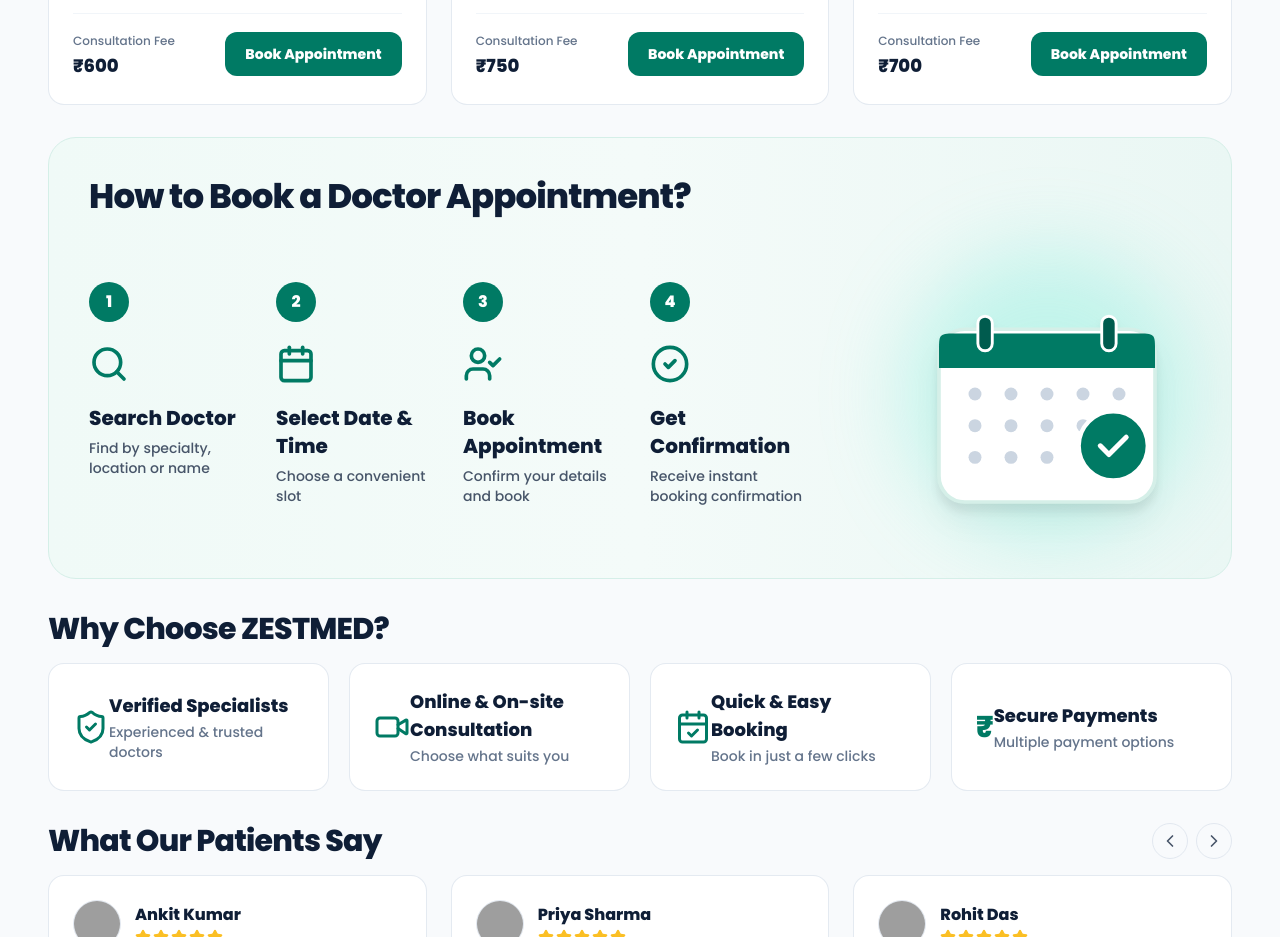
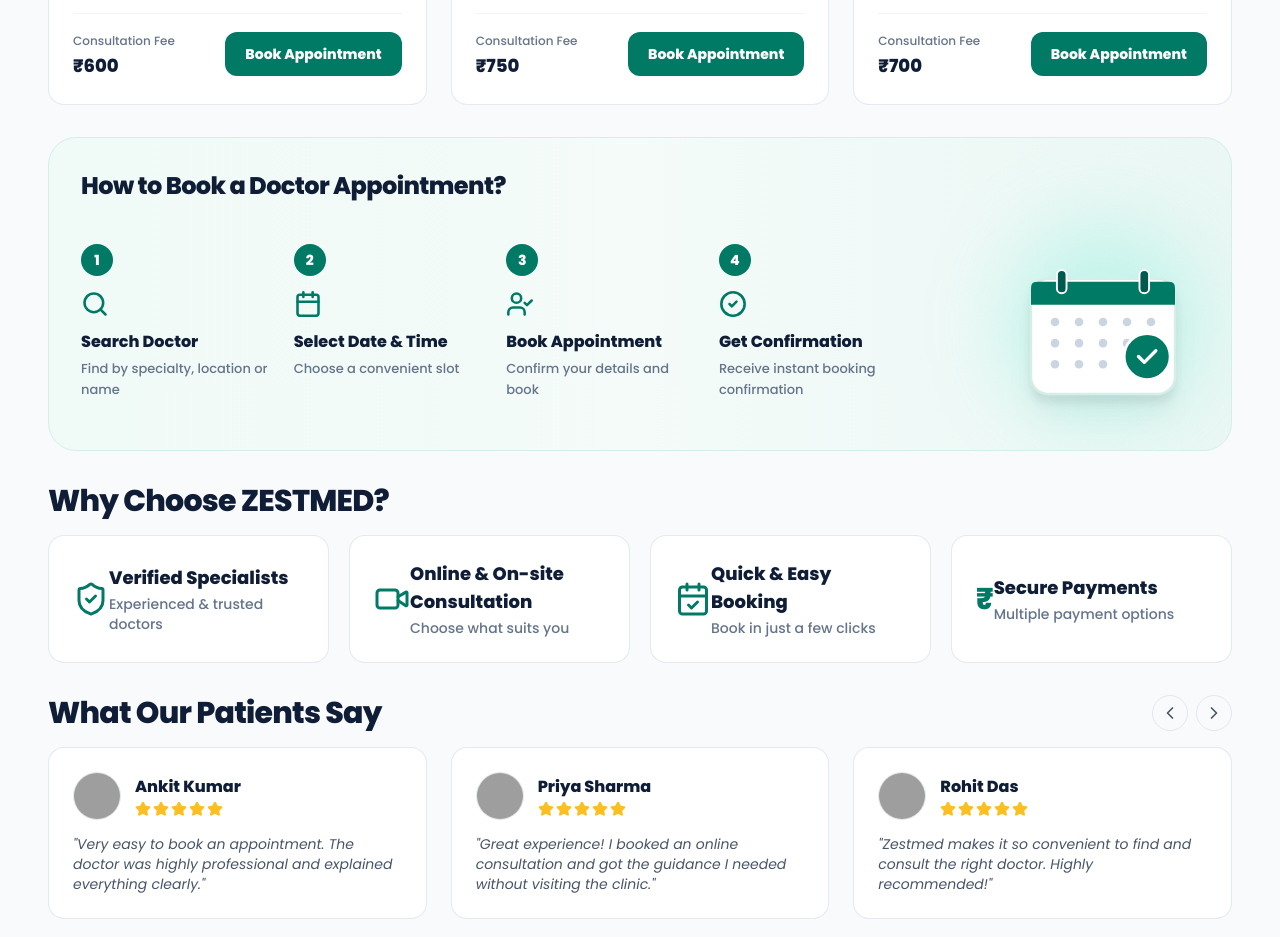
Before and after one commit to Ajayendra30/ZESTMED, a React (Vite) app: page /doctor in a window 1280 px wide. Shown: the part 1140-2077 px from the top of the page. Built offline with nearby package versions, Linux system fonts and the light colour scheme; grey boxes are pictures that could not be loaded.

Commit message:
Decrease text, icons, and calendar illustration sizes in How to Book section on Doctor Appointment page

```diff
--- a/src/pages/DoctorAppointmentPage.jsx
+++ b/src/pages/DoctorAppointmentPage.jsx
@@ -563,86 +563,86 @@ export default function DoctorAppointmentPage() {
         {/* ========================================================================= */}
         {/* 5. HOW TO BOOK A DOCTOR APPOINTMENT? (Matches Reference Image)            */}
         {/* ========================================================================= */}
-        <section className="rounded-[28px] bg-gradient-to-r from-[#F0FAF7] via-[#F4FBF9] to-[#EAF7F4] border border-[#D5EFE8] p-6 sm:p-8 lg:p-10 relative overflow-hidden shadow-2xs">
+        <section className="rounded-[28px] bg-gradient-to-r from-[#F0FAF7] via-[#F4FBF9] to-[#EAF7F4] border border-[#D5EFE8] p-6 sm:p-7 lg:p-8 relative overflow-hidden shadow-2xs">
 
-          <h2 className="text-2xl sm:text-3xl lg:text-[34px] font-black text-[#0F1E36] tracking-tight mb-7 sm:mb-9">
+          <h2 className="text-xl sm:text-2xl font-black text-[#0F1E36] tracking-tight mb-5 sm:mb-6">
             How to Book a Doctor Appointment?
           </h2>
 
-          <div className="grid grid-cols-1 lg:grid-cols-12 gap-8 items-center">
+          <div className="grid grid-cols-1 lg:grid-cols-12 gap-6 lg:gap-8 items-center">
 
-            {/* Left: 4-Step Interactive Flow with Larger Icons & Typography */}
-            <div className="lg:col-span-8 grid grid-cols-1 sm:grid-cols-4 gap-5 sm:gap-6 items-start">
+            {/* Left: 4-Step Interactive Flow - Balanced Typography & Proportions */}
+            <div className="lg:col-span-9 grid grid-cols-1 sm:grid-cols-4 gap-4 sm:gap-5 items-start">
 
               {/* Step 1 */}
               <div className="flex flex-col items-start relative text-left">
-                <div className="w-9 h-9 sm:w-10 sm:h-10 rounded-full bg-[#007A64] text-white text-sm sm:text-base font-black flex items-center justify-center mb-3.5 shadow-2xs">
+                <div className="w-7 h-7 sm:w-8 sm:h-8 rounded-full bg-[#007A64] text-white text-xs sm:text-sm font-black flex items-center justify-center mb-2.5 shadow-2xs">
                   1
                 </div>
-                <div className="w-12 sm:w-14 h-12 sm:h-14 flex items-center justify-start mb-3 text-[#007A64]">
-                  <Search className="w-8 sm:w-10 h-8 sm:h-10 text-[#007A64] stroke-[2.2]" />
+                <div className="w-8 sm:w-9 h-8 sm:h-9 flex items-center justify-start mb-2 text-[#007A64]">
+                  <Search className="w-6 sm:w-7 h-6 sm:h-7 text-[#007A64] stroke-[2.2]" />
                 </div>
-                <h4 className="text-base sm:text-lg lg:text-xl font-black text-[#0F1E36] leading-snug">
+                <h4 className="text-sm sm:text-base font-black text-[#0F1E36] leading-snug">
                   Search Doctor
                 </h4>
-                <p className="text-xs sm:text-sm text-slate-600 font-medium mt-1.5 leading-relaxed">
+                <p className="text-xs sm:text-[13px] text-slate-500 font-medium mt-1 leading-relaxed">
                   Find by specialty, location or name
                 </p>
               </div>
 
               {/* Step 2 */}
               <div className="flex flex-col items-start relative text-left">
-                <div className="w-9 h-9 sm:w-10 sm:h-10 rounded-full bg-[#007A64] text-white text-sm sm:text-base font-black flex items-center justify-center mb-3.5 shadow-2xs">
+                <div className="w-7 h-7 sm:w-8 sm:h-8 rounded-full bg-[#007A64] text-white text-xs sm:text-sm font-black flex items-center justify-center mb-2.5 shadow-2xs">
                   2
                 </div>
-                <div className="w-12 sm:w-14 h-12 sm:h-14 flex items-center justify-start mb-3 text-[#007A64]">
-                  <Calendar className="w-8 sm:w-10 h-8 sm:h-10 text-[#007A64] stroke-[2.2]" />
+                <div className="w-8 sm:w-9 h-8 sm:h-9 flex items-center justify-start mb-2 text-[#007A64]">
+                  <Calendar className="w-6 sm:w-7 h-6 sm:h-7 text-[#007A64] stroke-[2.2]" />
                 </div>
-                <h4 className="text-base sm:text-lg lg:text-xl font-black text-[#0F1E36] leading-snug">
+                <h4 className="text-sm sm:text-base font-black text-[#0F1E36] leading-snug">
                   Select Date & Time
                 </h4>
-                <p className="text-xs sm:text-sm text-slate-600 font-medium mt-1.5 leading-relaxed">
+                <p className="text-xs sm:text-[13px] text-slate-500 font-medium mt-1 leading-relaxed">
                   Choose a convenient slot
                 </p>
               </div>
 
               {/* Step 3 */}
               <div className="flex flex-col items-start relative text-left">
-                <div className="w-9 h-9 sm:w-10 sm:h-10 rounded-full bg-[#007A64] text-white text-sm sm:text-base font-black flex items-center justify-center mb-3.5 shadow-2xs">
+                <div className="w-7 h-7 sm:w-8 sm:h-8 rounded-full bg-[#007A64] text-white text-xs sm:text-sm font-black flex items-center justify-center mb-2.5 shadow-2xs">
                   3
                 </div>
-                <div className="w-12 sm:w-14 h-12 sm:h-14 flex items-center justify-start mb-3 text-[#007A64]">
-                  <UserCheck className="w-8 sm:w-10 h-8 sm:h-10 text-[#007A64] stroke-[2.2]" />
+                <div className="w-8 sm:w-9 h-8 sm:h-9 flex items-center justify-start mb-2 text-[#007A64]">
+                  <UserCheck className="w-6 sm:w-7 h-6 sm:h-7 text-[#007A64] stroke-[2.2]" />
                 </div>
-                <h4 className="text-base sm:text-lg lg:text-xl font-black text-[#0F1E36] leading-snug">
+                <h4 className="text-sm sm:text-base font-black text-[#0F1E36] leading-snug">
                   Book Appointment
                 </h4>
-                <p className="text-xs sm:text-sm text-slate-600 font-medium mt-1.5 leading-relaxed">
+                <p className="text-xs sm:text-[13px] text-slate-500 font-medium mt-1 leading-relaxed">
                   Confirm your details and book
                 </p>
               </div>
 
               {/* Step 4 */}
               <div className="flex flex-col items-start relative text-left">
-                <div className="w-9 h-9 sm:w-10 sm:h-10 rounded-full bg-[#007A64] text-white text-sm sm:text-base font-black flex items-center justify-center mb-3.5 shadow-2xs">
+                <div className="w-7 h-7 sm:w-8 sm:h-8 rounded-full bg-[#007A64] text-white text-xs sm:text-sm font-black flex items-center justify-center mb-2.5 shadow-2xs">
                   4
                 </div>
-                <div className="w-12 sm:w-14 h-12 sm:h-14 flex items-center justify-start mb-3 text-[#007A64]">
-                  <CheckCircle2 className="w-8 sm:w-10 h-8 sm:h-10 text-[#007A64] stroke-[2.2]" />
+                <div className="w-8 sm:w-9 h-8 sm:h-9 flex items-center justify-start mb-2 text-[#007A64]">
+                  <CheckCircle2 className="w-6 sm:w-7 h-6 sm:h-7 text-[#007A64] stroke-[2.2]" />
                 </div>
-                <h4 className="text-base sm:text-lg lg:text-xl font-black text-[#0F1E36] leading-snug">
+                <h4 className="text-sm sm:text-base font-black text-[#0F1E36] leading-snug">
                   Get Confirmation
                 </h4>
-                <p className="text-xs sm:text-sm text-slate-600 font-medium mt-1.5 leading-relaxed">
+                <p className="text-xs sm:text-[13px] text-slate-500 font-medium mt-1 leading-relaxed">
                   Receive instant booking confirmation
                 </p>
               </div>
 
             </div>
 
-            {/* Right: Desk Calendar 3D Graphic matching Reference Image */}
-            <div className="lg:col-span-4 flex justify-center lg:justify-end">
-              <div className="relative w-52 sm:w-60 lg:w-72 h-52 sm:h-60 lg:h-72 flex items-center justify-center">
+            {/* Right: Desk Calendar 3D Graphic - Balanced & Aligned */}
+            <div className="lg:col-span-3 flex justify-center lg:justify-end">
+              <div className="relative w-36 sm:w-44 lg:w-48 h-36 sm:h-44 lg:h-48 flex items-center justify-center">
                 {/* Ambient glow behind calendar */}
                 <div className="absolute inset-0 bg-teal-300/30 rounded-full blur-2xl pointer-events-none" />
 
```
